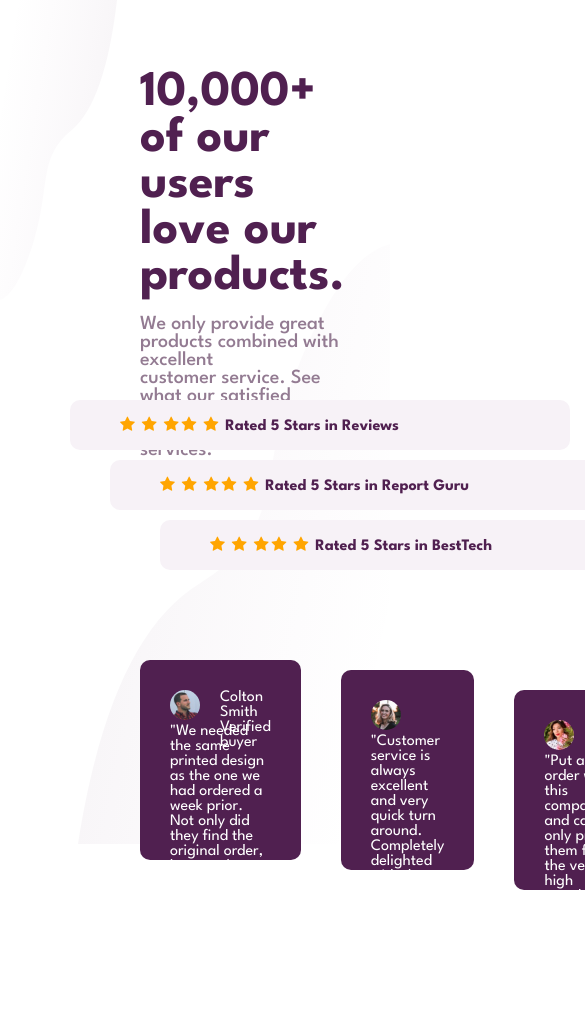
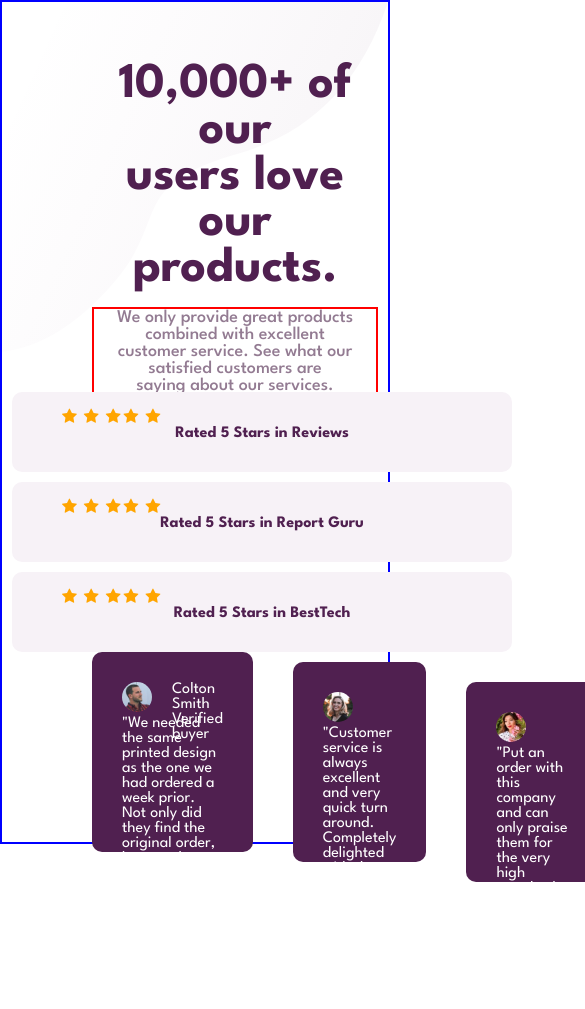
Before and after one commit to trend87/Social-Proof-Section_Challenge, a plain HTML site: page index.html in a window 390 px wide. Shown: the top 1009 px of the page, 585 px wide, since content can reach past the window. Drawn offline with Linux system fonts and the light colour scheme.

Commit message:
making site responsive removed margin-left from mini-box one and two

```diff
--- a/css/style.css
+++ b/css/style.css
@@ -141,7 +141,60 @@ body{
 
  /* CSS style for mobile */
 
- @media screen and (width:600px){
+ @media screen and (max-width:600px){
+    .wrapper{
+        position: relative;
+        box-sizing: border-box;
+        height: 100vh;
+        width: 100%;
+        padding: 0;
+       flex-wrap: wrap;
+        /* padding-inline: 50px;
+        padding-top: 10px; */
+        border: 2px solid blue;
+    }
+    .pattern-top{
+        position: absolute;
+        height: 350px;
+        width: 100%;
+        left: 0;
+        top: 0;
+        z-index: -1;
 
+    }
+    .pattern-bottom{
+        display: none;
+    }
+    .box h1{
+        font-family: 'League Spartan', sans-serif;
+        font-size:50px ;
+        text-align: center;
+        padding:0;
+
+    }
+    .flex-container p{
+        color:  hsl(303, 10%, 53%);
+        font-weight: 500;
+        font-size: 18px;
+        text-align: center;
+        max-width: inherit;
+        border: 2px solid red;
+    }
+    .mini-box{
+        margin-left: 0;
+        height: 80px;
+        width: 500px;
+
+    }
+    .mini-one {
+        margin-left: 0;
+    }
+    .mini-two{
+        margin-left: 0;
+    }
+    .box-text{
+        display: block;
+        text-align: center;
+    }
 
  }
```
